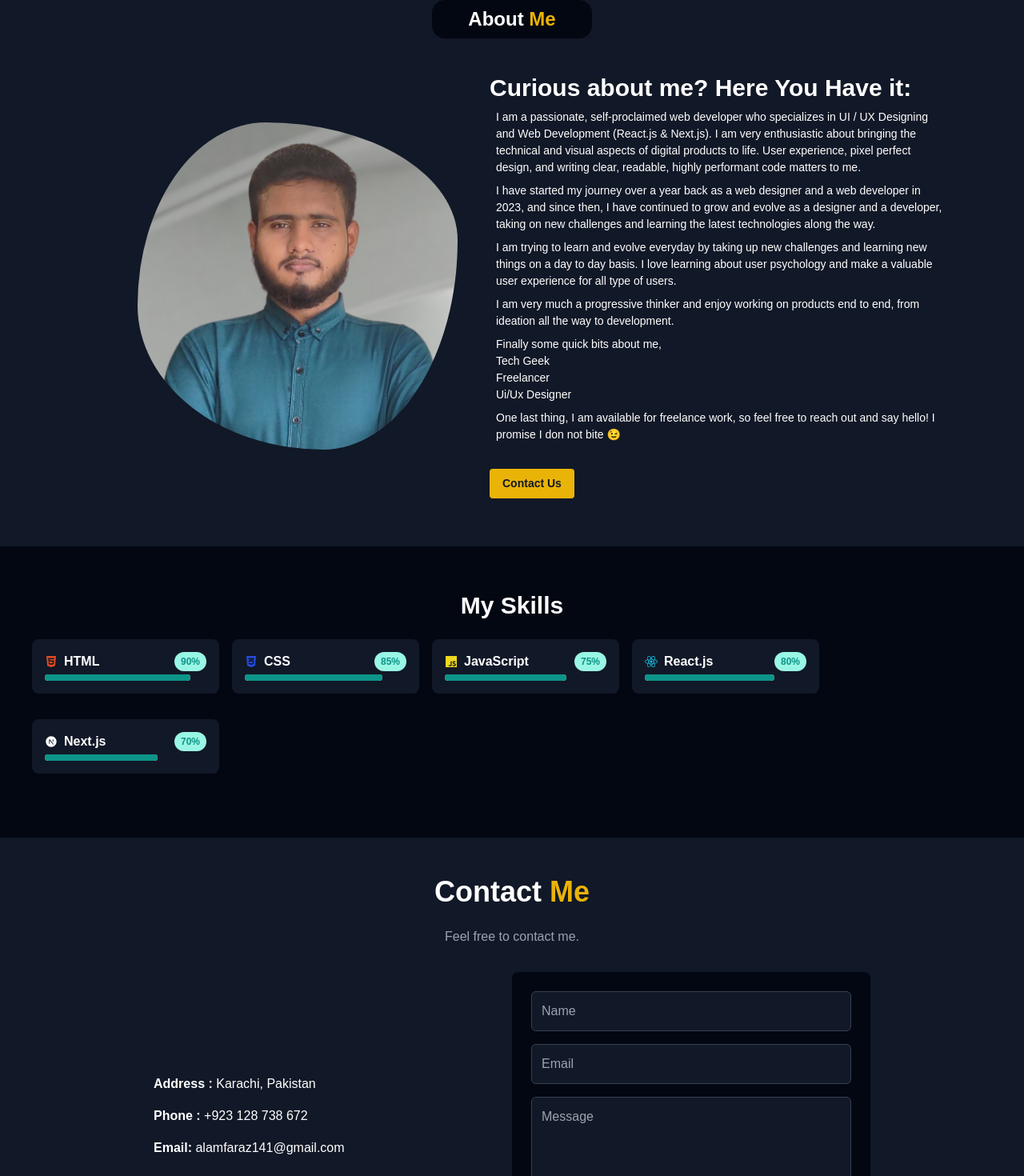
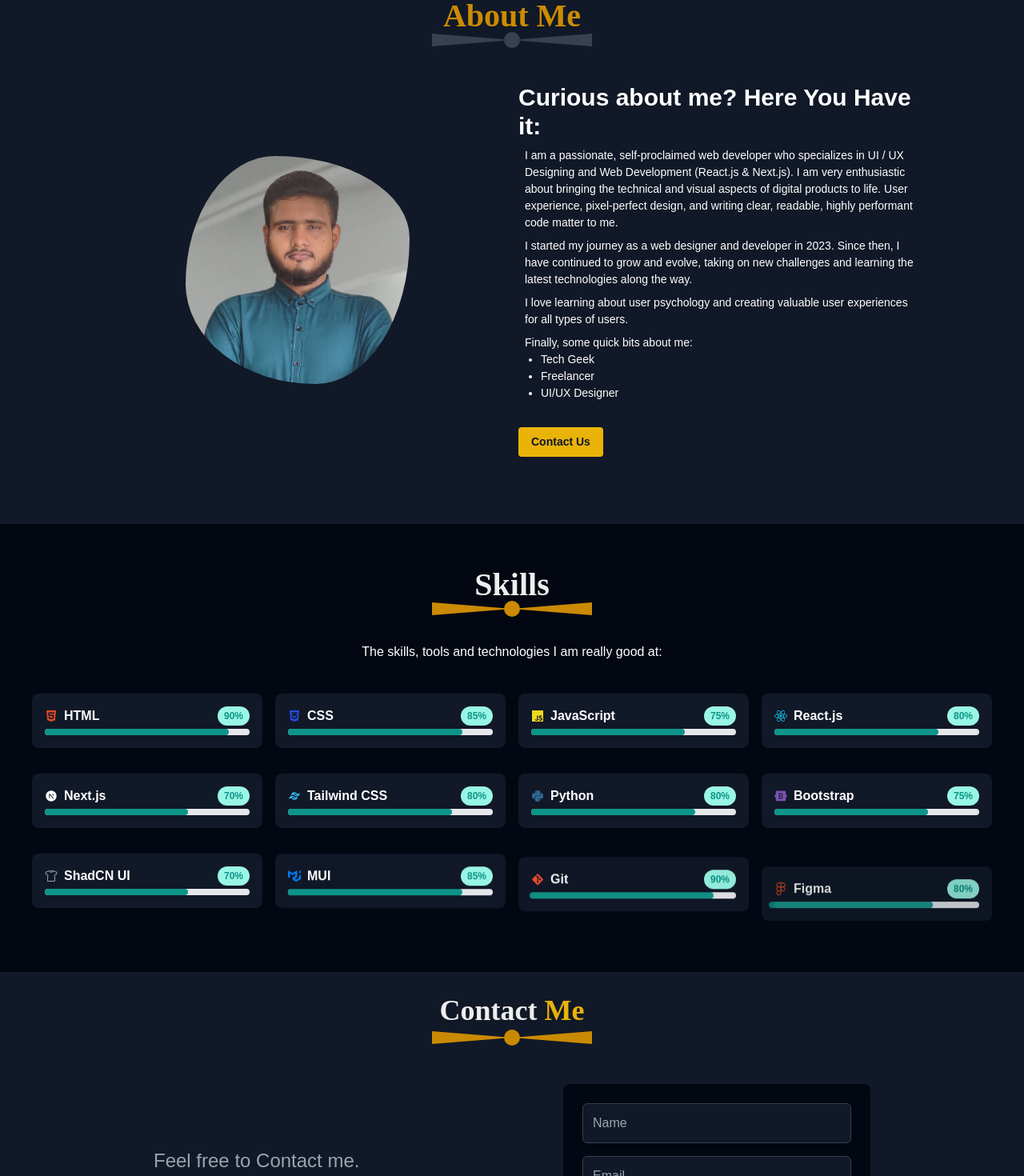
Before and after one commit to faraz141/gsit-senior-milestone-02, a Next.js app: page / in a window 1280 px wide. Shown: the part 940-2410 px from the top of the page at 80% size. Built offline with nearby package versions, Linux system fonts and the light colour scheme.

Commit message:
add transition

```diff
--- a/components/about.tsx
+++ b/components/about.tsx
@@ -1,32 +1,102 @@
 'use client';
 import Image from 'next/image';
 import Link from 'next/link';
-import { motion } from 'framer-motion';
+import { useEffect } from 'react';
+import AOS from 'aos';
+import 'aos/dist/aos.css';
 
-// 14.2.16
+const AboutUs = () => {
+  useEffect(() => {
+    // Initialize AOS
+    AOS.init({
+      duration: 1000,
+      offset: 200,
+      once: true, // Trigger animations only once
+      mirror: true, // Mirror animation when scrolling back up
+    });
 
-// components/AboutUs.tsx
-const AboutUs = () => {
+    // Reinitialize AOS if dynamic content changes
+    AOS.refresh();
+  }, []);
+
   return (
-    <section className="about flex flex-col items-center justify-center bg-gray-900 text-center py-10 px-5 ">
-      <h2 className="text-2xl font-bold text-white text-center mb-6 w-[200px] py-2 bg-gray-950 rounded-2xl">
-        About <span className="text-yellow-500">Me</span>
-      </h2>
-      <div className="about-content flex flex-wrap items-center justify-center ml-20">
-        <motion.div
-          initial={{ opacity: 0, scale: 0 }}
-          animate={{ opacity: 1, scale: 1 }}
-          transition={{ duration: 0.7 }}
+    <section className="about flex flex-col items-center justify-center bg-gray-900 text-center py-10 px-5">
+      <div className="mx-auto w-[220px]">
+        <h1
+          className="text-[40px] font-bold text-center my-[20px] leading-[0] font-[custom3] text-[#CC8B00]"
+          data-aos="zoom-in"
+          data-aos-offset="200"
+          data-aos-delay="0"
+          data-aos-duration="1000"
+          data-aos-mirror="true"
+          data-aos-once="false"
+          data-aos-anchor-placement="top"
+        >
+          About Me
+        </h1>
+        <div className="flex justify-center items-center w-[220px] mx-auto">
+          <div
+            className="w-0 h-0 border-t-[8px] border-t-transparent border-l-[100px] border-l-[#374151] border-b-[8px] border-b-transparent -mr-[10px]"
+            data-aos="fade-right"
+            data-aos-offset="200"
+            data-aos-delay="0"
+            data-aos-duration="800"
+            data-aos-mirror="true"
+            data-aos-once="false"
+            data-aos-anchor-placement="top"
+          ></div>
+          <div
+            className="w-[20px] h-[20px] rounded-full bg-[#374151]"
+            data-aos="fade-down"
+            data-aos-offset="200"
+            data-aos-delay="0"
+            data-aos-duration="500"
+            data-aos-mirror="true"
+            data-aos-once="false"
+            data-aos-anchor-placement="top"
+          ></div>
+          <div
+            className="w-0 h-0 border-t-[8px] border-t-transparent border-r-[100px] border-r-[#374151] border-b-[8px] border-b-transparent -ml-[10px]"
+            data-aos="fade-left"
+            data-aos-offset="200"
+            data-aos-delay="0"
+            data-aos-duration="800"
+            data-aos-mirror="true"
+            data-aos-once="false"
+            data-aos-anchor-placement="top"
+          ></div>
+        </div>
+      </div>
+
+      <div className="about-content flex flex-col md:flex-row items-center justify-center my-6 md:ml-20">
+        <div
+          data-aos="fade-up"
+          data-aos-offset="200"
+          data-aos-delay="100"
+          data-aos-duration="1000"
+          data-aos-mirror="true"
+          data-aos-once="false"
+          data-aos-anchor-placement="top"
+          className="mx-20 "
         >
           <Image
             src={'/images/faraz-fiverr.png'}
             alt="About Us"
-            width={400}
-            height={300}
-            className="rounded-custom-1 m-5 transition duration-700 hover:scale-90"
+            width={280}
+            height={320}
+            className="rounded-custom-1 transition duration-700 flex  hover:scale-90"
           />
-        </motion.div>
-        <div className="about-text max-w-xl m-5 text-left text-[14px] font-normal  text-white">
+        </div>
+        <div
+          className="about-text max-w-xl m-5 px-9 text-left text-[14px] font-normal text-white"
+          data-aos="fade-up"
+          data-aos-offset="200"
+          data-aos-delay="100"
+          data-aos-duration="1000"
+          data-aos-mirror="true"
+          data-aos-once="false"
+          data-aos-anchor-placement="top"
+        >
           <h3 className="font-semibold text-3xl">
             Curious about me? Here You Have it:
           </h3>
@@ -34,38 +104,35 @@ const AboutUs = () => {
             I am a passionate, self-proclaimed web developer who specializes in
             UI / UX Designing and Web Development (React.js & Next.js). I am
             very enthusiastic about bringing the technical and visual aspects of
-            digital products to life. User experience, pixel perfect design, and
-            writing clear, readable, highly performant code matters to me.
+            digital products to life. User experience, pixel-perfect design, and
+            writing clear, readable, highly performant code matter to me.
           </p>
           <p className="m-2">
-            I have started my journey over a year back as a web designer and a
-            web developer in 2023, and since then, I have continued to grow and
-            evolve as a designer and a developer, taking on new challenges and
-            learning the latest technologies along the way.
+            I started my journey as a web designer and developer in 2023. Since
+            then, I have continued to grow and evolve, taking on new challenges
+            and learning the latest technologies along the way.
           </p>
           <p className="m-2">
-            I am trying to learn and evolve everyday by taking up new challenges
-            and learning new things on a day to day basis. I love learning about
-            user psychology and make a valuable user experience for all type of
-            users.
+            I love learning about user psychology and creating valuable user
+            experiences for all types of users.
           </p>
           <p className="m-2">
-            I am very much a progressive thinker and enjoy working on products
-            end to end, from ideation all the way to development.
-          </p>
-          <p className="m-2">
-            Finally some quick bits about me,
-            <ul>
+            Finally, some quick bits about me:
+            <ul className="list-disc ml-5">
               <li>Tech Geek</li>
               <li>Freelancer</li>
-              <li>Ui/Ux Designer</li>
+              <li>UI/UX Designer</li>
             </ul>
           </p>
-          <p className="m-2">
-            One last thing, I am available for freelance work, so feel free to
-            reach out and say hello! I promise I don not bite 😉
-          </p>
-          <button className="bg-yellow-500 hover:bg-yellow-600  mt-6 text-gray-900 font-bold py-2 px-4 rounded transition duration-700 hover:scale-90">
+          <button
+            className="bg-yellow-500 hover:bg-yellow-600 mt-6 text-gray-900 font-bold py-2 px-4 rounded transition duration-700 hover:scale-90"
+            data-aos="zoom-in"
+            data-aos-duration="1000"
+            data-aos-delay="300"
+            data-aos-mirror="true"
+            data-aos-once="false"
+            data-aos-anchor-placement="top"
+          >
             <Link href="/contact">Contact Us</Link>
           </button>
         </div>
--- a/components/contact.tsx
+++ b/components/contact.tsx
@@ -58,14 +58,79 @@ const Contact = () => {
   return (
     <section className="bg-gray-900 text-white py-12 px-4" id="contact">
       <div className="max-w-4xl mx-auto">
-        <h2 className="text-4xl font-bold text-center mb-6">
+        {/* <h2 className="text-4xl font-bold text-center mb-6">
           Contact <span className="text-yellow-500">Me</span>
-        </h2>
-        <p className="text-center text-gray-400 mb-8">
-          Feel free to contact me.{' '}
-        </p>
+        </h2> */}
+        <div className="mx-auto w-[220px]">
+          <h1
+            className="text-4xl font-bold text-center mb-6 leading-[0] font-[custom3] text-[#eee]"
+            data-aos="zoom-in"
+            data-aos-offset="200"
+            data-aos-delay="0"
+            data-aos-duration="1000"
+            data-aos-mirror="true"
+            data-aos-once="false"
+            data-aos-anchor-placement="top"
+          >
+            Contact <span className="text-yellow-500">Me</span>
+          </h1>
+          <div className="flex justify-center items-center w-[220px] mx-auto">
+            <div
+              className="w-0 h-0 border-t-[8px] border-t-transparent border-l-[100px] border-l-[#CA8A04] border-b-[8px] border-b-transparent -mr-[10px]"
+              data-aos="fade-right"
+              data-aos-offset="200"
+              data-aos-delay="0"
+              data-aos-duration="800"
+              data-aos-mirror="true"
+              data-aos-once="false"
+              data-aos-anchor-placement="top"
+            ></div>
+            <div
+              className="w-[20px] h-[20px] rounded-full bg-[#CA8A04]"
+              data-aos="fade-down"
+              data-aos-offset="200"
+              data-aos-delay="0"
+              data-aos-duration="500"
+              data-aos-mirror="true"
+              data-aos-once="false"
+              data-aos-anchor-placement="top"
+            ></div>
+            <div
+              className="w-0 h-0 border-t-[8px] border-t-transparent border-r-[100px] border-r-[#CA8A04] border-b-[8px] border-b-transparent -ml-[10px]"
+              data-aos="fade-left"
+              data-aos-offset="200"
+              data-aos-delay="0"
+              data-aos-duration="800"
+              data-aos-mirror="true"
+              data-aos-once="false"
+              data-aos-anchor-placement="top"
+            ></div>
+          </div>
+        </div>
+
         <div className="flex flex-wrap justify-between gap-8 mb-12">
-          <div className="text-white pt-32">
+          <div
+            className="text-white pt-32"
+            data-aos="fade-right"
+            data-aos-offset="200"
+            data-aos-delay="50"
+            data-aos-duration="700"
+            data-aos-mirror="true"
+            data-aos-once="false"
+            data-aos-anchor-placement="top"
+          >
+            <p
+              className=" text-2xl text-gray-400 mb-8"
+              data-aos="zoom-in"
+              data-aos-offset="200"
+              data-aos-delay="0"
+              data-aos-duration="800"
+              data-aos-mirror="true"
+              data-aos-once="false"
+              data-aos-anchor-placement="top"
+            >
+              Feel free to Contact me.
+            </p>
             <p className="mb-4">
               <span className="font-bold">Address :</span> Karachi, Pakistan
             </p>
@@ -111,7 +176,14 @@ const Contact = () => {
           </div>
           <form
             onSubmit={handleSubmit}
-            className="bg-gray-950 p-6 rounded-lg w-full max-w-md"
+            data-aos="fade-left"
+            data-aos-offset="200"
+            data-aos-delay="0"
+            data-aos-duration="1000"
+            data-aos-mirror="true"
+            data-aos-once="false"
+            data-aos-anchor-placement="top"
+            className="bg-gray-950 mt-12 p-6 rounded-lg w-full max-w-sm"
           >
             <div className="mb-4">
               <input
--- a/components/footer.tsx
+++ b/components/footer.tsx
@@ -2,7 +2,7 @@ import React from 'react';
 
 const Footer = () => {
   return (
-    <div className="flex justify-center items-center h-16 text-white bg-gray-950 sticky top-0 py-2 px-4 z-[1000]">
+    <div className="flex justify-center items-center h-40 text-white bg-gray-950 sticky top-0 py-2 px-4 z-[1000]">
       <h1>All Right reserved @ copy right 2024</h1>
     </div>
   );
--- a/components/index.tsx
+++ b/components/index.tsx
@@ -2,7 +2,7 @@
 import { useState, useEffect } from 'react';
 
 import Image from 'next/image';
-import { motion } from 'framer-motion';
+// import { motion } from 'framer-motion';
 
 // import { FaGithub, FaLinkedin, FaFacebook, FaInstagram } from 'react-icons/fa';
 // import Link from 'next/link';
@@ -10,12 +10,11 @@ import React from 'react';
 import AboutUs from './about';
 import Contact from './contact';
 import { FaGithub, FaLinkedin, FaTwitter } from 'react-icons/fa';
-import Skills from './skills';
-
+import SkillsSection from './skills';
 const MyComponent = () => {
   const [displayText, setDisplayText] = useState(''); // To display text progressively
   const text = `I’m a JavaScript developer specializing in React.js and Next.js, focused on crafting exceptional web applications that are user-centric, accessible, and responsive. With over a year of experience in developing dynamic applications using TypeScript, I am passionate about creating intuitive interfaces and optimizing user experiences. My goal is to build solutions that not only meet user needs but also enhance overall usability and performance.`; // Paragraph text
-  const typingSpeed = 100; // Speed of typing in milliseconds
+  const typingSpeed = 40; // Speed of typing in milliseconds
 
   useEffect(() => {
     let index = 0;
@@ -69,7 +68,7 @@ const MyComponent = () => {
           {/* Right Side - Profile Image with Frame */}
           <div className="flex items-center justify-center w-full h-[364px] overflow-hidden bg-transparent lg:w-[30%] lg:items-end lg:justify-end">
             <div className="w-[250px] h-[260px] sm:w-[300px] sm:h-[310px] md:w-[260px] md:h-[320px] bg-[#374151]">
-              <motion.div
+              {/* <motion.div
                 animate={{
                   scale: [1, 2, 2, 1, 1],
                   rotate: [0, 0, 180, 180, 0],
@@ -83,6 +82,15 @@ const MyComponent = () => {
                   repeatDelay: 2,
                 }}
                 className="w-[220px] h-[270px] ml-[15px] mt-[-0px] mr-[10px] sm:w-[260px] sm:h-[320px] sm:mt-[-30px] sm:ml-[20px] md:ml-[-32px] md:mt-[-32px]"
+              > */}
+              <div
+                data-aos="zoom-in"
+                data-aos-duration="1000"
+                data-aos-delay="300"
+                data-aos-mirror="true"
+                data-aos-once="false"
+                data-aos-anchor-placement="top"
+                className="w-[220px] h-[270px] ml-[15px] mt-[-0px] mr-[10px] sm:w-[260px] sm:h-[320px] sm:mt-[-30px] sm:ml-[20px] md:ml-[-32px] md:mt-[-32px]"
               >
                 <Image
                   src="/images/faraz-fiverr.png" // Replace with the path to your profile image
@@ -91,7 +99,8 @@ const MyComponent = () => {
                   height={320}
                   className="border-[10px] border-[#030712] w-full h-full object-cover"
                 />
-              </motion.div>
+              </div>
+              {/* </motion.div> */}
             </div>
           </div>
         </div>
@@ -99,7 +108,7 @@ const MyComponent = () => {
       <br />
       <AboutUs />
       <br />
-      <Skills />
+      <SkillsSection />
       <br />
       <Contact />
     </div>
--- a/components/skills.tsx
+++ b/components/skills.tsx
@@ -1,33 +1,145 @@
-import { motion } from 'framer-motion';
-import { FaHtml5, FaCss3Alt, FaJs, FaReact } from 'react-icons/fa';
+'use client';
+import {
+  FaHtml5,
+  FaCss3Alt,
+  FaJs,
+  FaReact,
+  FaGitAlt,
+  FaPython,
+} from 'react-icons/fa';
 import { RiNextjsFill } from 'react-icons/ri';
+import { TbBrandTailwind } from 'react-icons/tb';
+import { SiBootstrap, SiMui, SiFigma } from 'react-icons/si';
+import { IoShirtOutline } from 'react-icons/io5';
+import { useEffect } from 'react';
+import AOS from 'aos';
+import 'aos/dist/aos.css';
 
 const skills = [
   { name: 'HTML', level: 90, icon: <FaHtml5 className="text-[#DD4B25]" /> },
   { name: 'CSS', level: 85, icon: <FaCss3Alt className="text-[#244CDE]" /> },
   { name: 'JavaScript', level: 75, icon: <FaJs className="text-[#EFD81D]" /> },
   { name: 'React.js', level: 80, icon: <FaReact className="text-[#12CEF2]" /> },
+  { name: 'Next.js', level: 70, icon: <RiNextjsFill /> },
   {
-    name: 'Next.js',
+    name: 'Tailwind CSS',
+    level: 80,
+    icon: <TbBrandTailwind className="text-[#38BDF8]" />,
+  },
+  { name: 'Python', level: 80, icon: <FaPython className="text-[#306998]" /> },
+
+  {
+    name: 'Bootstrap',
+    level: 75,
+    icon: <SiBootstrap className="text-[#7952B3]" />,
+  },
+  {
+    name: 'ShadCN UI',
     level: 70,
-    icon: <RiNextjsFill />,
-  },
+    icon: <IoShirtOutline className="text-gray-400" />,
+  }, // ShadCN has no specific logo, using an outline icon as a placeholder
+  { name: 'MUI', level: 85, icon: <SiMui className="text-[#007FFF]" /> },
+  { name: 'Git', level: 90, icon: <FaGitAlt className="text-[#F05032]" /> },
+  { name: 'Figma', level: 80, icon: <SiFigma className="text-[#F24E1E]" /> },
 ];
 
 const SkillsSection = () => {
+  // Initialize AOS on component mount
+  useEffect(() => {
+    AOS.init({ once: true }); // Trigger animations only once
+  }, []);
+
   return (
     <div className="p-8 text-center bg-gray-950 text-white">
-      <h2 className="text-3xl font-bold mb-4">My Skills</h2>
-      <div className="flex flex-col md:flex-row md:flex-wrap items-center justify-start">
+      {/* <h2
+        className="text-3xl font-bold mb-4"
+        data-aos="fade-up"
+        data-aos-duration="1000"
+      >
+        My Skills
+      </h2> */}
+      <div className="mx-auto w-[220px]">
+        <h1
+          className="text-[40px] font-bold text-center my-[20px] leading-[0] font-[custom3] text-[#eee]"
+          data-aos="zoom-in"
+          data-aos-offset="200"
+          data-aos-delay="0"
+          data-aos-duration="1000"
+          data-aos-mirror="true"
+          data-aos-once="false"
+          data-aos-anchor-placement="top"
+        >
+          Skills
+        </h1>
+        <div className="flex justify-center items-center w-[220px] mx-auto">
+          <div
+            className="w-0 h-0 border-t-[8px] border-t-transparent border-l-[100px] border-l-[#CA8A04] border-b-[8px] border-b-transparent -mr-[10px]"
+            data-aos="fade-right"
+            data-aos-offset="200"
+            data-aos-delay="0"
+            data-aos-duration="800"
+            data-aos-mirror="true"
+            data-aos-once="false"
+            data-aos-anchor-placement="top"
+          ></div>
+          <div
+            className="w-[20px] h-[20px] rounded-full bg-[#CA8A04]"
+            data-aos="fade-down"
+            data-aos-offset="200"
+            data-aos-delay="0"
+            data-aos-duration="500"
+            data-aos-mirror="true"
+            data-aos-once="false"
+            data-aos-anchor-placement="top"
+          ></div>
+          <div
+            className="w-0 h-0 border-t-[8px] border-t-transparent border-r-[100px] border-r-[#CA8A04] border-b-[8px] border-b-transparent -ml-[10px]"
+            data-aos="fade-left"
+            data-aos-offset="200"
+            data-aos-delay="0"
+            data-aos-duration="800"
+            data-aos-mirror="true"
+            data-aos-once="false"
+            data-aos-anchor-placement="top"
+          ></div>
+        </div>
+      </div>
+      <p
+        className="m-8"
+        data-aos="zoom-in"
+        data-aos-offset="200"
+        data-aos-delay="0"
+        data-aos-duration="800"
+        data-aos-mirror="true"
+        data-aos-once="false"
+        data-aos-anchor-placement="top"
+      >
+        The skills, tools and technologies I am really good at:
+      </p>
+
+      <div
+        data-aos="fade-left"
+        data-aos-offset="200"
+        data-aos-delay="0"
+        data-aos-duration="1000"
+        data-aos-mirror="true"
+        data-aos-once="false"
+        data-aos-anchor-placement="top"
+        className="grid grid-cols-1 md:grid-cols-3 justify-center items-center place-items-center lg:grid-cols-4"
+      >
         {skills.map((skill, index) => (
-          <div className="w-full max-w-[250px] mb-4 " key={index}>
-            <motion.div
-              className=" bg-[#111827] rounded-lg m-2 p-4"
-              key={index}
-              initial={{ opacity: 0, y: 20 }}
-              animate={{ opacity: 1, y: 0 }}
-              transition={{ duration: 0.5, delay: index * 0.5 }}
-            >
+          <div
+            className="w-full  max-w-[350px] mb-4"
+            key={index}
+            data-aos="fade-up"
+            data-aos-duration="1000"
+            data-aos-delay={index * 200}
+            // data-aos-duration="800"
+            data-aos-mirror="true"
+            data-aos-once="false"
+            data-aos-anchor-placement="top"
+          >
+            <div className="bg-[#111827] rounded-lg m-2 p-4">
               <div className="flex items-center justify-between">
                 <span className="flex items-center">
                   {skill.icon}
@@ -38,16 +150,17 @@ const SkillsSection = () => {
                 </span>
               </div>
               <div className="relative pt-1">
-                <motion.div
-                  className="bg-gray-200 rounded-full h-2"
-                  initial={{ width: 0 }}
-                  animate={{ width: `${skill.level}%` }}
-                  transition={{ duration: 2.5 }}
-                >
-                  <div className="bg-teal-600 h-2 rounded-full transition-all duration-300 hover:bg-teal-700"></div>
-                </motion.div>
+                <div className="bg-gray-200 rounded-full h-2">
+                  <div
+                    className="bg-teal-600 h-2 rounded-full transition-all duration-300 hover:bg-teal-700"
+                    style={{ width: `${skill.level}%` }}
+                    data-aos="fade-right"
+                    data-aos-duration="1500"
+                    data-aos-delay={index * 200}
+                  ></div>
+                </div>
               </div>
-            </motion.div>
+            </div>
           </div>
         ))}
       </div>
--- a/package.json
+++ b/package.json
@@ -9,6 +9,7 @@
     "lint": "next lint"
   },
   "dependencies": {
+    "aos": "^2.3.4",
     "framer-motion": "^11.11.17",
     "next": "14.2.13",
     "react": "^18",
@@ -16,6 +17,7 @@
     "react-icons": "^5.3.0"
   },
   "devDependencies": {
+    "@types/aos": "^3.0.7",
     "@types/node": "^20",
     "@types/react": "^18",
     "@types/react-dom": "^18",
```
Also changed, not shown: app/skills/page.tsx (added, +12 -0 lines), components/navbar.tsx (+13 -0 lines), 1 other file (tests, documents, lock files or other folders).
